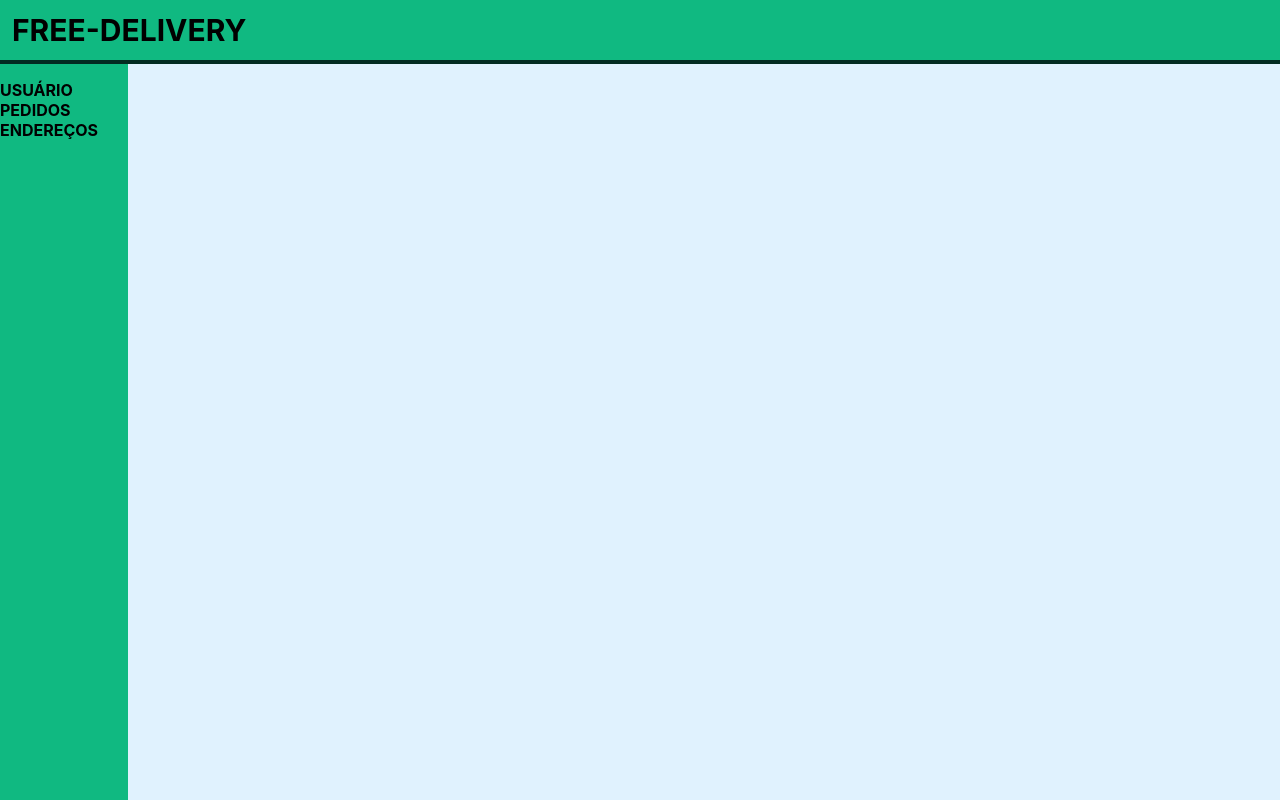
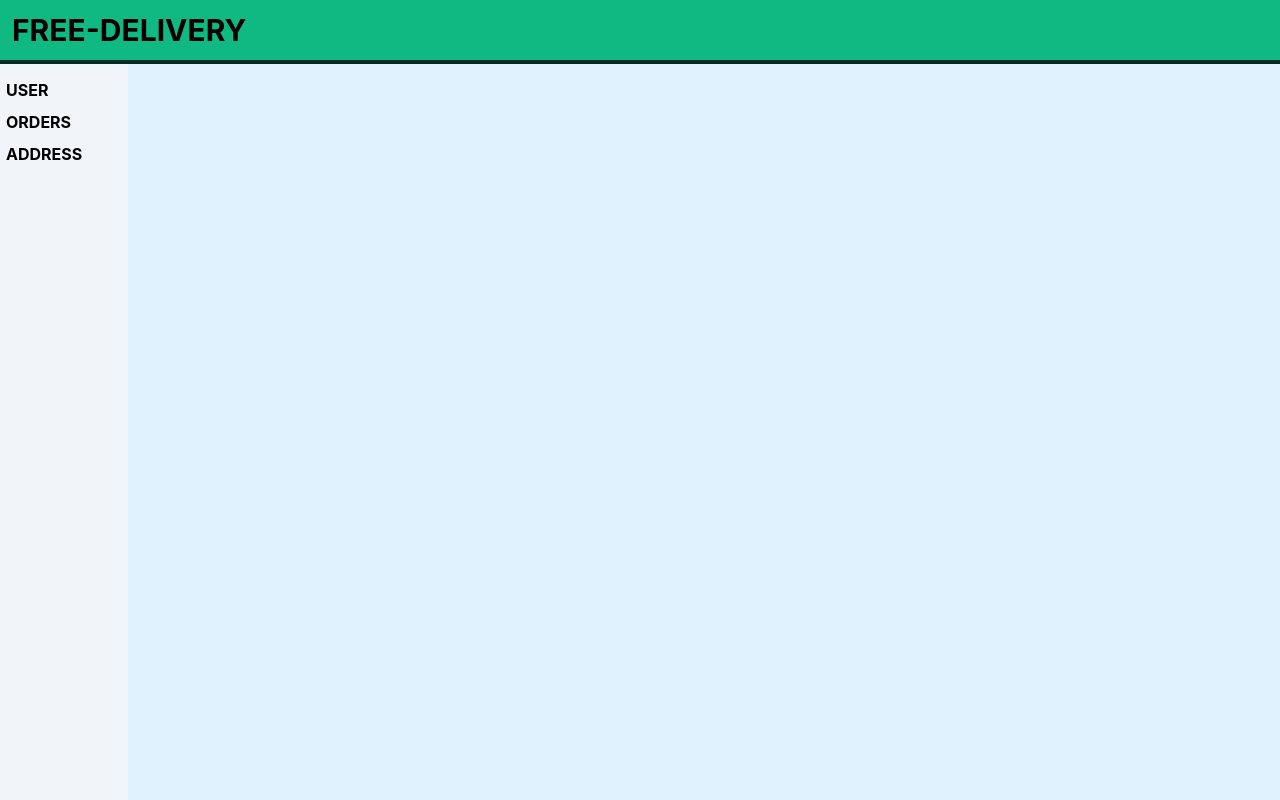
Before and after one commit to davi894/free-delivery, a Next.js app: page /home in a window 1280 px wide. Built offline with nearby package versions, Linux system fonts and the light colour scheme.

Commit message:
refactor: structure of files and folders

```diff
--- a/src/app/home/components/Button/Button.tsx
+++ b/src/app/home/components/Button/Button.tsx
@@ -1,11 +1,12 @@
 'use client'
-import { ClassAttributes, ReactNode,  } from 'react';
 
-type ButtonProps  = ClassAttributes<HTMLButtonElement> & {
-  children: ReactNode
+import { ButtonHTMLAttributes, ReactNode } from 'react';
+
+type ButtonProps = ButtonHTMLAttributes<HTMLButtonElement> & {
+  className?: string;
+  children: ReactNode;
+};
+
+export default function Button({ className, children, ...props }: ButtonProps) {
+  return <button className={className} {...props}>{children}</button>;
 }
-
-export default function Button({ children, ...props }:ButtonProps){
-
-    return <button {...props} >{children} </button>
-}
--- a/src/app/home/page.tsx
+++ b/src/app/home/page.tsx
@@ -6,35 +6,35 @@ export default function Home() {
         <main className="h-full">
             <Header />
 
-            <article className=" m-0 flex justify-start bg-emerald-500 w-32 h-full" >
+            <article className=" m-0 flex justify-start bg-slate-100 w-32 h-full " >
 
-                <section className="mt-20" >
+                <section className="ml-1.5 items-start flex flex-col mt-20 space-y-3" >
 
-                    <Button>
+                    <Button >
 
                         <strong>
 
-                            USUÁRIO
+                            USER
 
                         </strong>
 
                     </Button>
 
-                    <Button>
+                    <Button >
 
                         <strong>
 
-                            PEDIDOS
+                            ORDERS
 
                         </strong>
 
                     </Button>
 
-                    <Button>
+                    <Button >
 
                         <strong>
 
-                            ENDEREÇOS
+                            ADDRESS
 
                         </strong>
 
--- a/src/app/page.tsx
+++ b/src/app/page.tsx
@@ -5,7 +5,7 @@ import { useState } from "react";
 import { SvgEmail, SvgPasswordAsterisk, SvgPasswordPadlockHidden, SvgPasswordPadlockShow } from "@/components/svg/svg";
 import Header from "@/components/Header/Header";
 
-import loginValidation from "../validations/login";
+import loginValidation from "../library/yup/validations/login";
 import { TypeLoginValidation } from "./global/interfaces/globals";
 
 import { yupResolver } from '@hookform/resolvers/yup';
--- a/src/app/register/page.tsx
+++ b/src/app/register/page.tsx
@@ -3,7 +3,7 @@
 import { useState } from "react";
 
 import { SvgPasswordPadlockHidden, SvgPasswordPadlockShow } from "@/components/svg/svg";
-import registerValidation from "@/validations/register";
+import registerValidation from "@/library/yup/validations/register";
 
 import Header from "@/components/Header/Header";
 import { TypeRegisterValidation } from "../global/interfaces/globals";
```
Also changed, not shown: src/library/yup/validations/login.ts (renamed from src/validations/login.ts), src/library/yup/validations/register.ts (renamed from src/validations/register.ts), src/library/zustand/hiddenAndShow.tsx (added).
